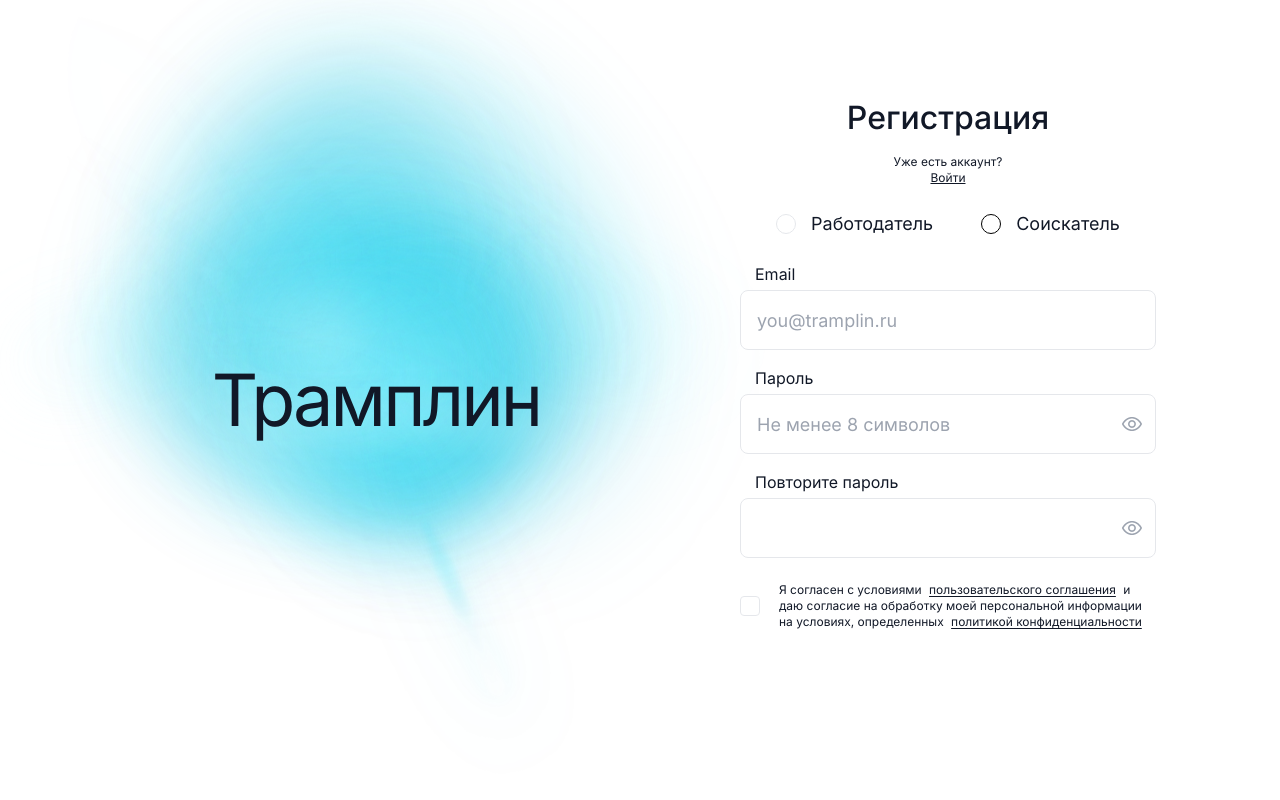
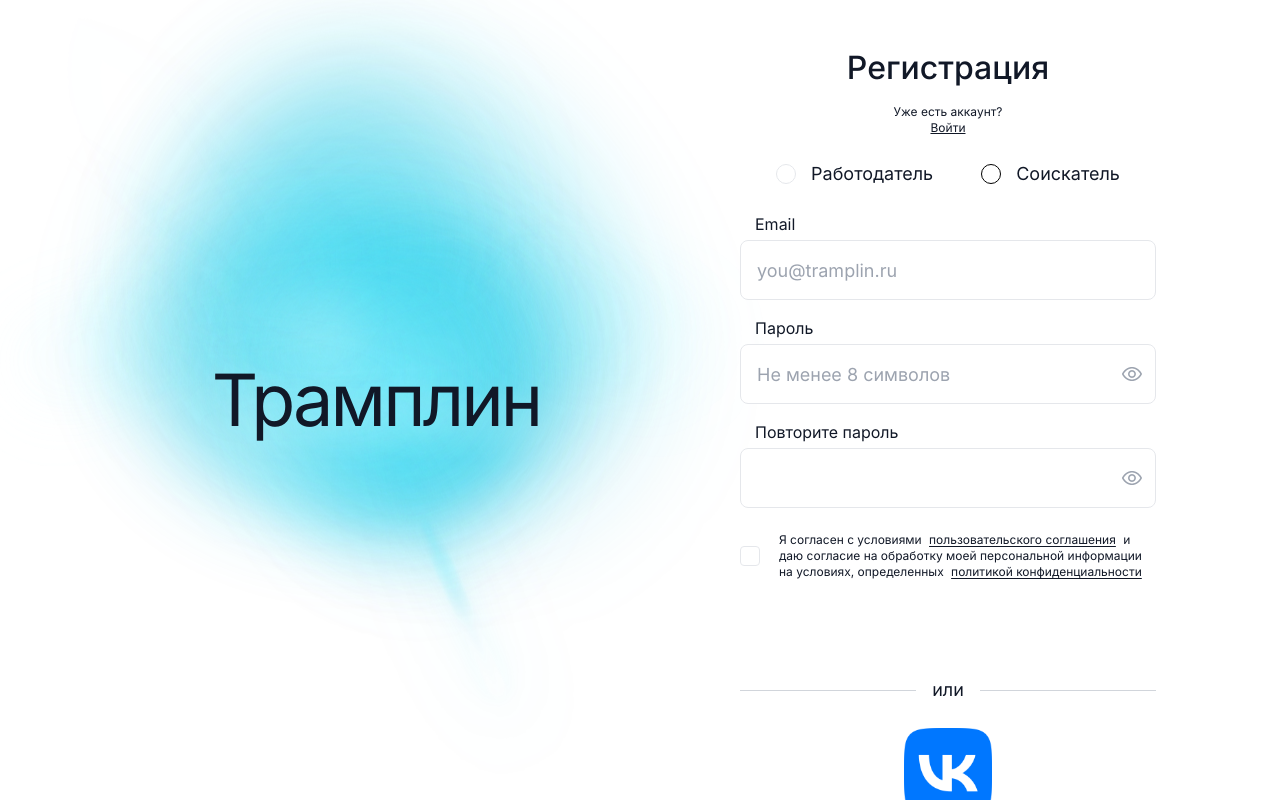
Before and after one commit to danytebyya/tramplin, a React (Vite) app in the folder frontend/: page /register in a window 1280 px wide. Built offline with nearby package versions, Linux system fonts and the light colour scheme; no server answers.

Commit message:
feat(auth): add vk social auth stub layout

```diff
--- a/frontend/src/pages/auth/auth.css
+++ b/frontend/src/pages/auth/auth.css
@@ -77,6 +77,9 @@
 
 .auth-card {
   width: 100%;
+  display: flex;
+  flex-direction: column;
+  gap: 24px;
   padding: 0;
   box-shadow: none;
   border: 0;
@@ -88,7 +91,6 @@
   flex-direction: column;
   align-items: center;
   gap: 16px;
-  margin-bottom: 24px;
   text-align: center;
 }
 
@@ -248,6 +250,56 @@
   gap: 12px;
 }
 
+.auth-social {
+  display: flex;
+  flex-direction: column;
+  gap: 24px;
+}
+
+.auth-social__divider {
+  display: grid;
+  grid-template-columns: 1fr auto 1fr;
+  align-items: center;
+  gap: 16px;
+}
+
+.auth-social__divider-line {
+  display: block;
+  width: 100%;
+  height: 1px;
+  background: var(--color-border-hover);
+}
+
+.auth-social__divider-text {
+  color: var(--color-text-primary);
+  font-size: var(--type-body-large-size);
+  line-height: var(--type-body-large-line);
+}
+
+.auth-social__actions {
+  display: flex;
+  justify-content: center;
+}
+
+.auth-social__button {
+  display: inline-flex;
+  align-items: center;
+  justify-content: center;
+  width: 88px;
+  height: 88px;
+  padding: 0;
+  border: 0;
+  background: transparent;
+  cursor: pointer;
+}
+
+.auth-social__icon {
+  display: block;
+  width: 88px;
+  height: 88px;
+  object-fit: contain;
+}
+
 .auth-form__control:has(.input--error-editing) .auth-form__error {
   display: none;
 }
--- a/frontend/src/pages/auth/index.tsx
+++ b/frontend/src/pages/auth/index.tsx
@@ -5,6 +5,7 @@
 import { Link, useNavigate } from "react-router-dom";
 import { z } from "zod";
 
+import vkIcon from "../../assets/icons/vk.png";
 import { WaveAuraBackground } from "../../components/WaveAuraBackground/WaveAuraBackground";
 import {
   loginRequest,
@@ -372,6 +373,22 @@
                   </div>
                 </div>
               )}
+
+              {!isCodeStep ? (
+                <div className="auth-social">
+                  <div className="auth-social__divider" aria-hidden="true">
+                    <span className="auth-social__divider-line" />
+                    <span className="auth-social__divider-text">или</span>
+                    <span className="auth-social__divider-line" />
+                  </div>
+
+                  <div className="auth-social__actions">
+                    <button type="button" className="auth-social__button" aria-label="Войти через VK">
+                      <img src={vkIcon} alt="" className="auth-social__icon" />
+                    </button>
+                  </div>
+                </div>
+              ) : null}
             </div>
           </div>
         </section>
--- a/frontend/src/pages/login/index.tsx
+++ b/frontend/src/pages/login/index.tsx
@@ -5,6 +5,7 @@
 import { Link, useNavigate } from "react-router-dom";
 import { z } from "zod";
 
+import vkIcon from "../../assets/icons/vk.png";
 import { WaveAuraBackground } from "../../components/WaveAuraBackground/WaveAuraBackground";
 import { loginRequest, resolvePostAuthRoute, useAuthStore } from "../../features/auth";
 import { Button, Container, Input } from "../../shared/ui";
@@ -132,6 +133,20 @@
                   </Button>
                 </div>
               </form>
+
+              <div className="auth-social">
+                <div className="auth-social__divider" aria-hidden="true">
+                  <span className="auth-social__divider-line" />
+                  <span className="auth-social__divider-text">или</span>
+                  <span className="auth-social__divider-line" />
+                </div>
+
+                <div className="auth-social__actions">
+                  <button type="button" className="auth-social__button" aria-label="Войти через VK">
+                    <img src={vkIcon} alt="" className="auth-social__icon" />
+                  </button>
+                </div>
+              </div>
             </div>
           </div>
         </section>
```
Also changed, not shown: frontend/src/assets/icons/vk.png (added).
